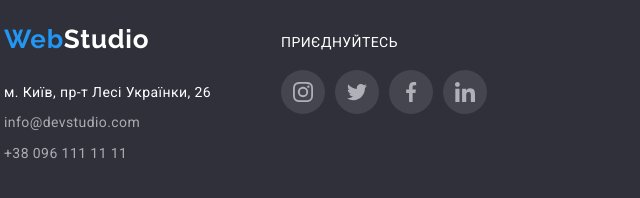
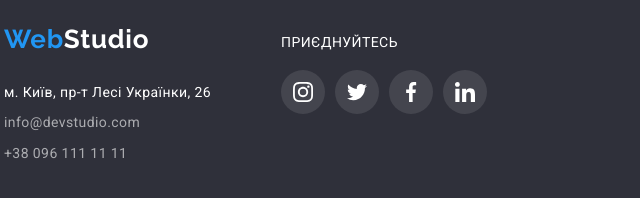
Before and after one commit to alexboiko1975/goit-markup-hw-04, a plain HTML site: page index.html in a window 1280 px wide. Shown: the part 2717-2915 px from the top of the page, 51-691 px from the left. Drawn offline with nearby package versions, Linux system fonts and the light colour scheme.

Commit message:
зміни

```diff
--- a/css/styles.css
+++ b/css/styles.css
@@ -485,7 +485,7 @@ img {
   height: 44px;
   border-radius: 50%;
   background-color: rgba(255, 255, 255, 0.1);
-  fill: var(--icon-color);
+  fill: var(--main-background-color);
 }
 .ellipse-footer:hover,
 .ellipse-footer:focus {
```
